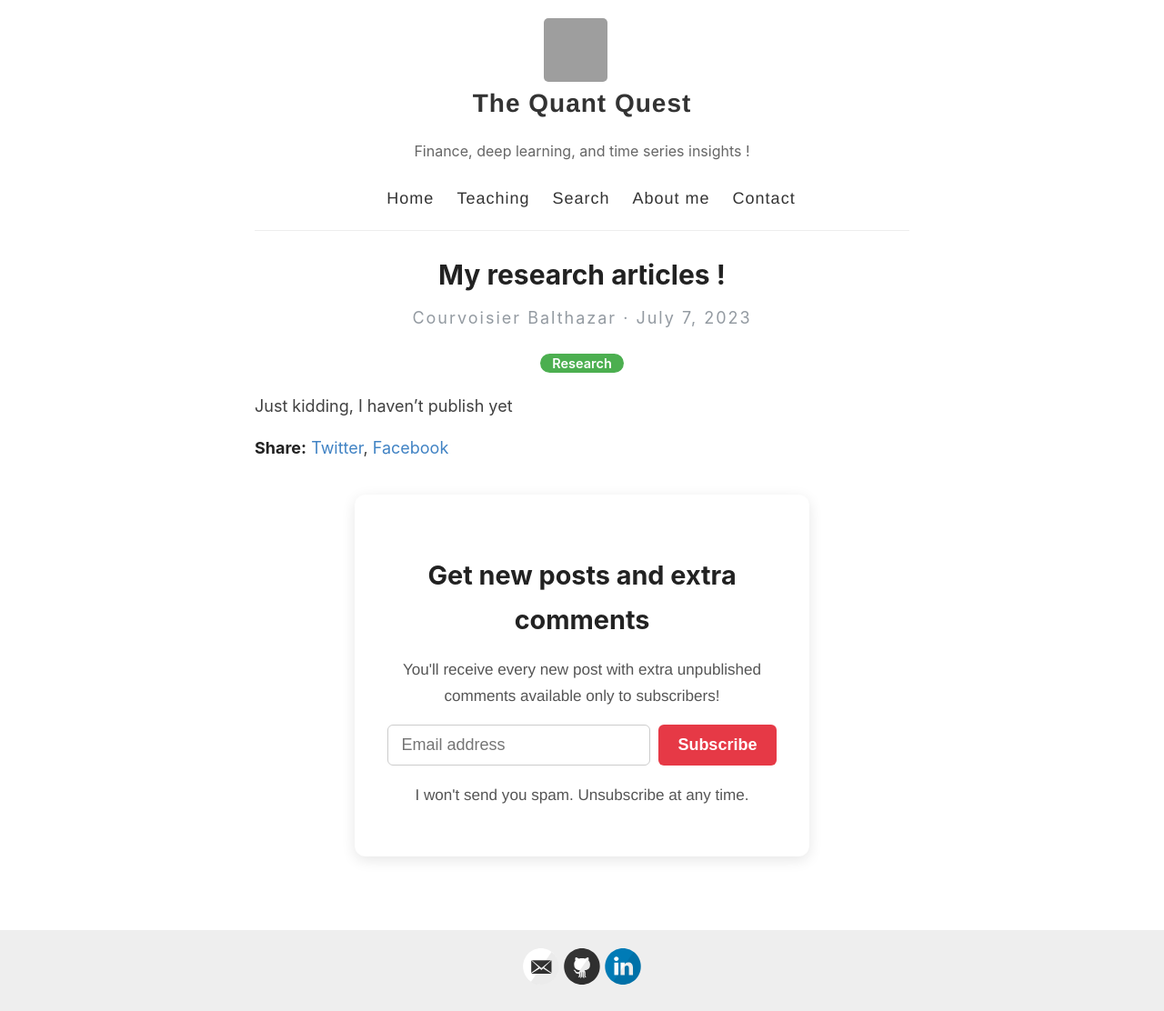
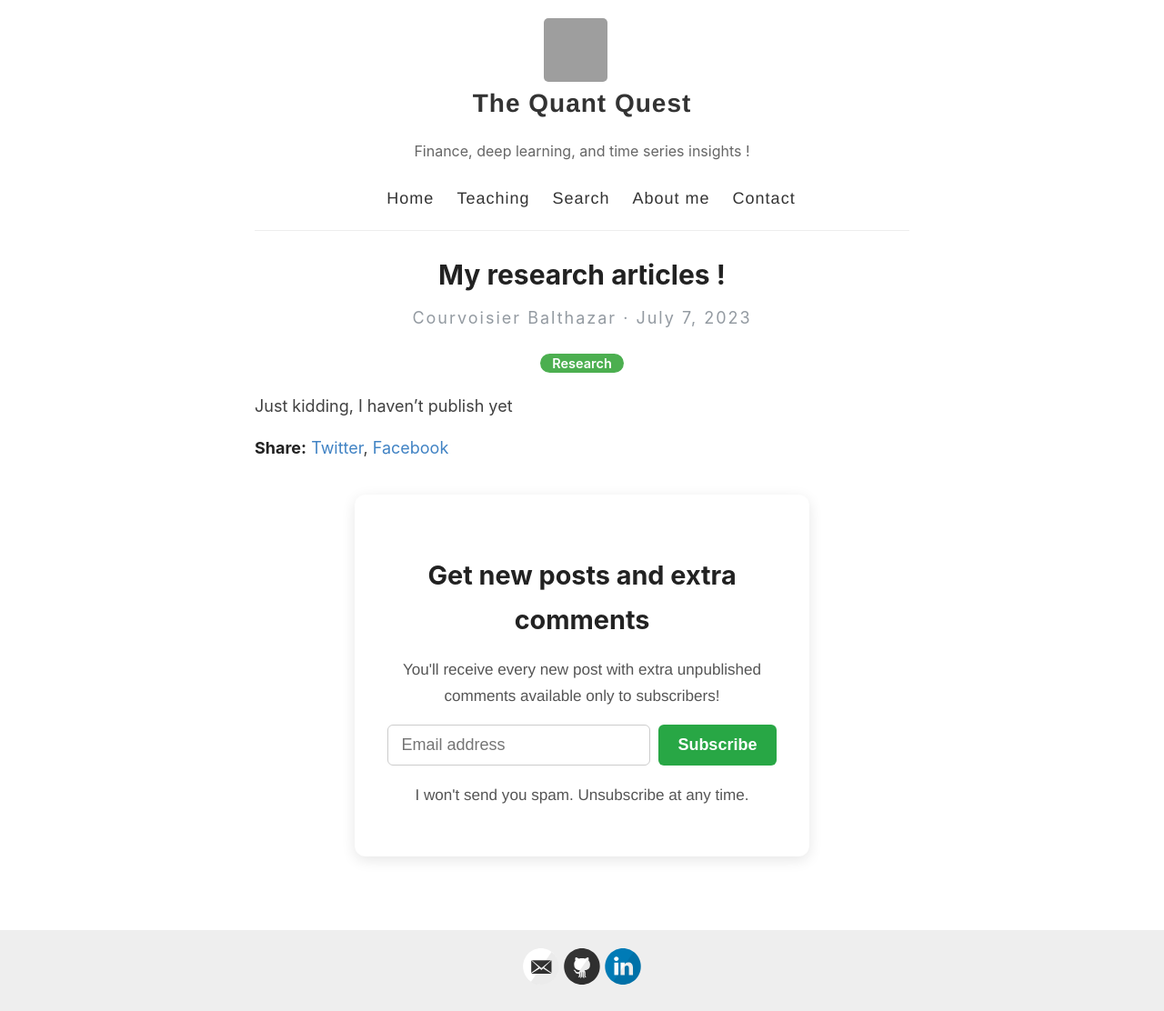
Before and after one commit to Zaltarba/blog, a Jekyll site: the page built from _posts/2023-07-07-MyResearchArticle.md, in a window 1280 px wide. Shown: the whole page at 91% size. Built offline with Jekyll 4.4.1, drawn with Linux system fonts in a browser that asks for light colours; comment, search, counter and statistics services are not loaded.

Commit message:
Update style.scss

```diff
--- a/assets/style.scss
+++ b/assets/style.scss
@@ -1189,7 +1189,7 @@ Modules - reusable parts of our design
 .newsletter-form input[type="submit"] {
   flex: 0 0 auto;
   padding: 0.6em 1.2em;
-  background-color: #e63946; /* red button like screenshot */
+  background-color: #28a745; /* GitHub green */
   color: #fff;
   border: none;
   border-radius: 6px;
@@ -1200,8 +1200,9 @@ Modules - reusable parts of our design
 }
 
 .newsletter-form input[type="submit"]:hover {
-  background-color: #d62839;
+  background-color: #218838; /* slightly darker green for hover */
 }
+
 
 .newsletter-footer {
   font-size: 0.8em;
```
